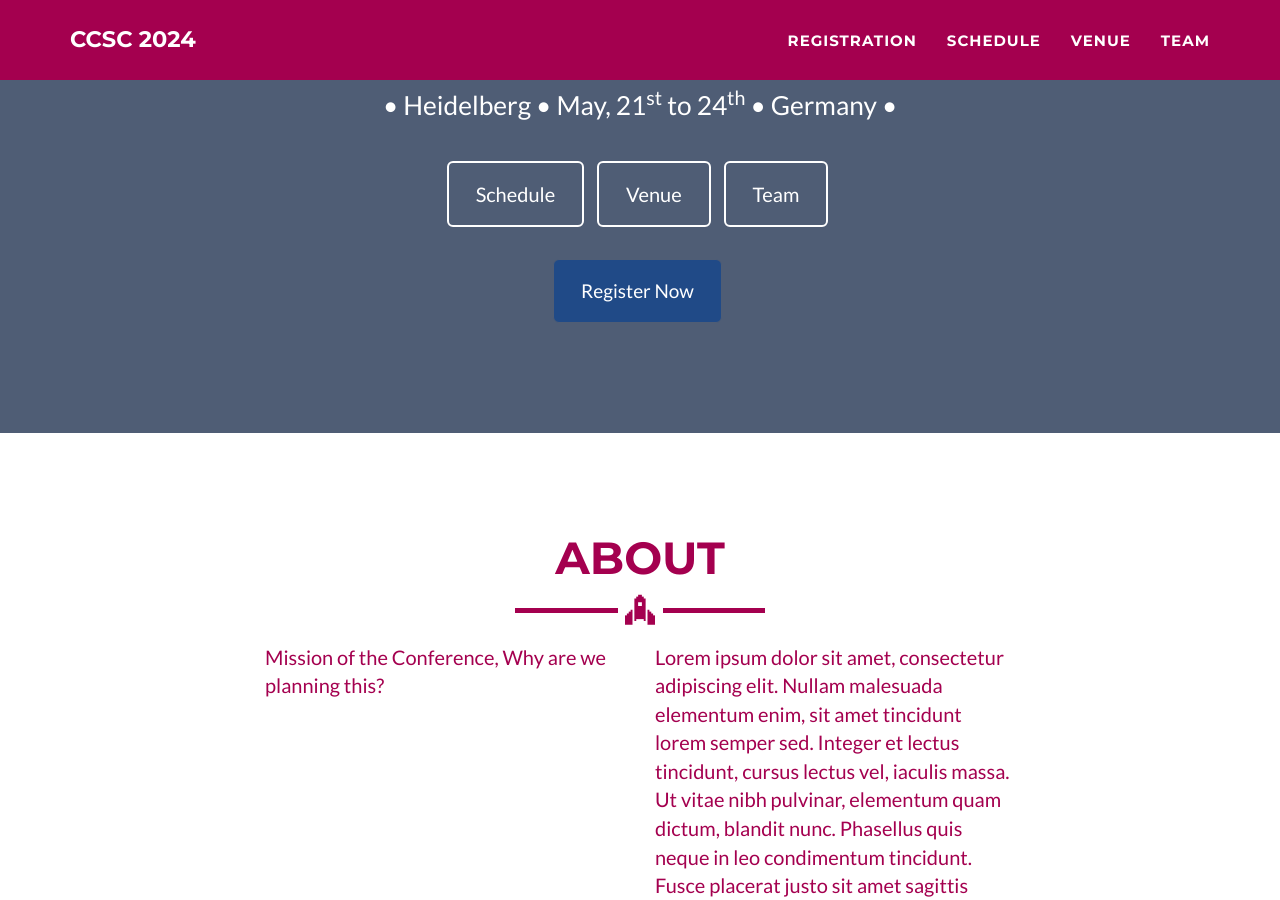
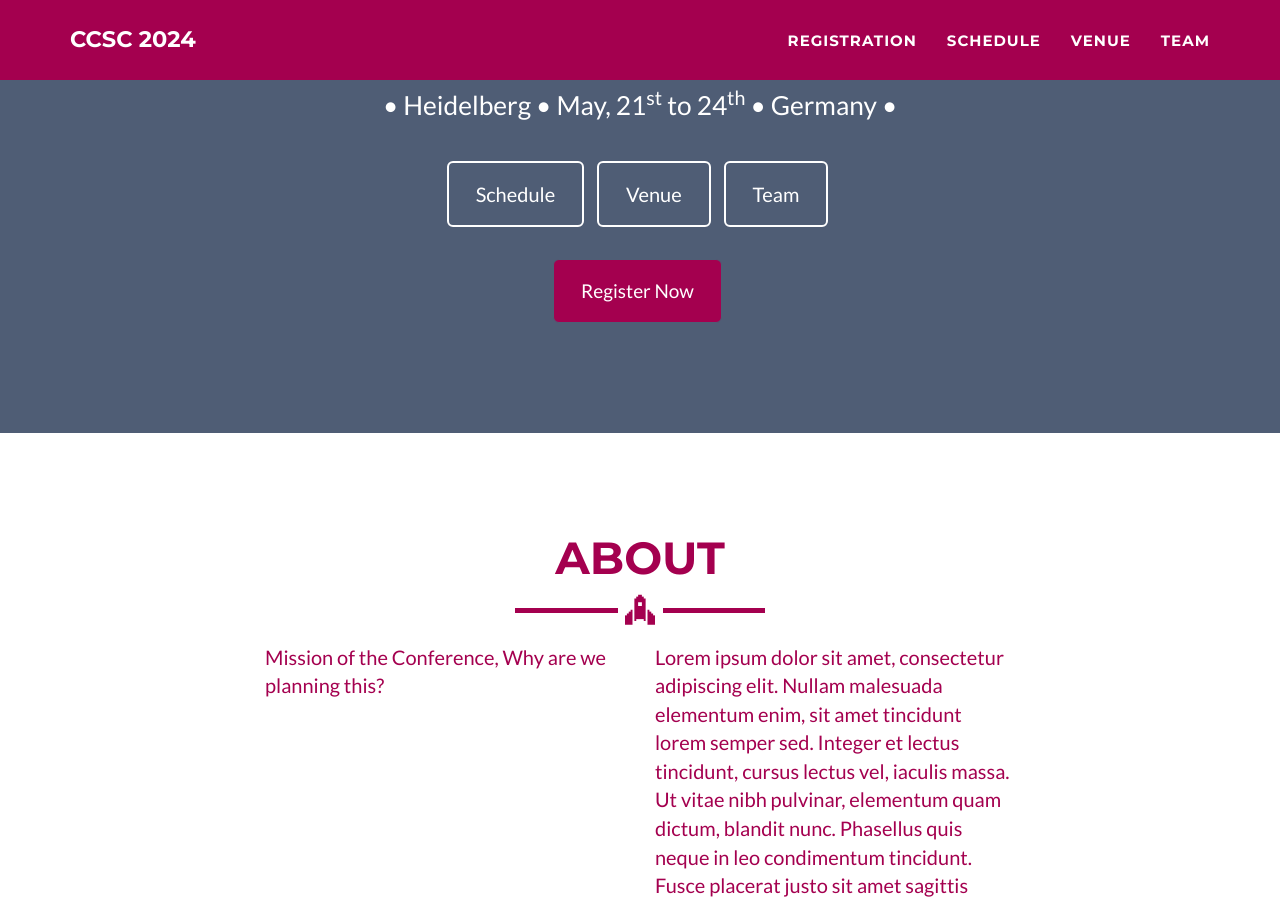
Before and after one commit to ccsc2024/ccsc2024.github.io, a Jekyll site: the page built from _posts/2020-08-01-speaker1.md, in a window 1280 px wide and 900 px high, scrolled down 689 px. Built offline with Jekyll 4.4.1, drawn with Linux system fonts in a browser that asks for light colours.

Commit message:
Update header.html

```diff
--- a/_includes/header.html
+++ b/_includes/header.html
@@ -20,7 +20,7 @@
         </ul>
         <br>
           <ul class="list-inline">
-            <li ><a href="/registration/" class="btn btn-lg btn-success" style="background-color:#204A87">Register Now</a></li>
+            <li ><a href="/registration/" class="btn btn-lg btn-success" style="background-color:#A4004F">Register Now</a></li>
           </ul>
       </div>
     </div>
```
